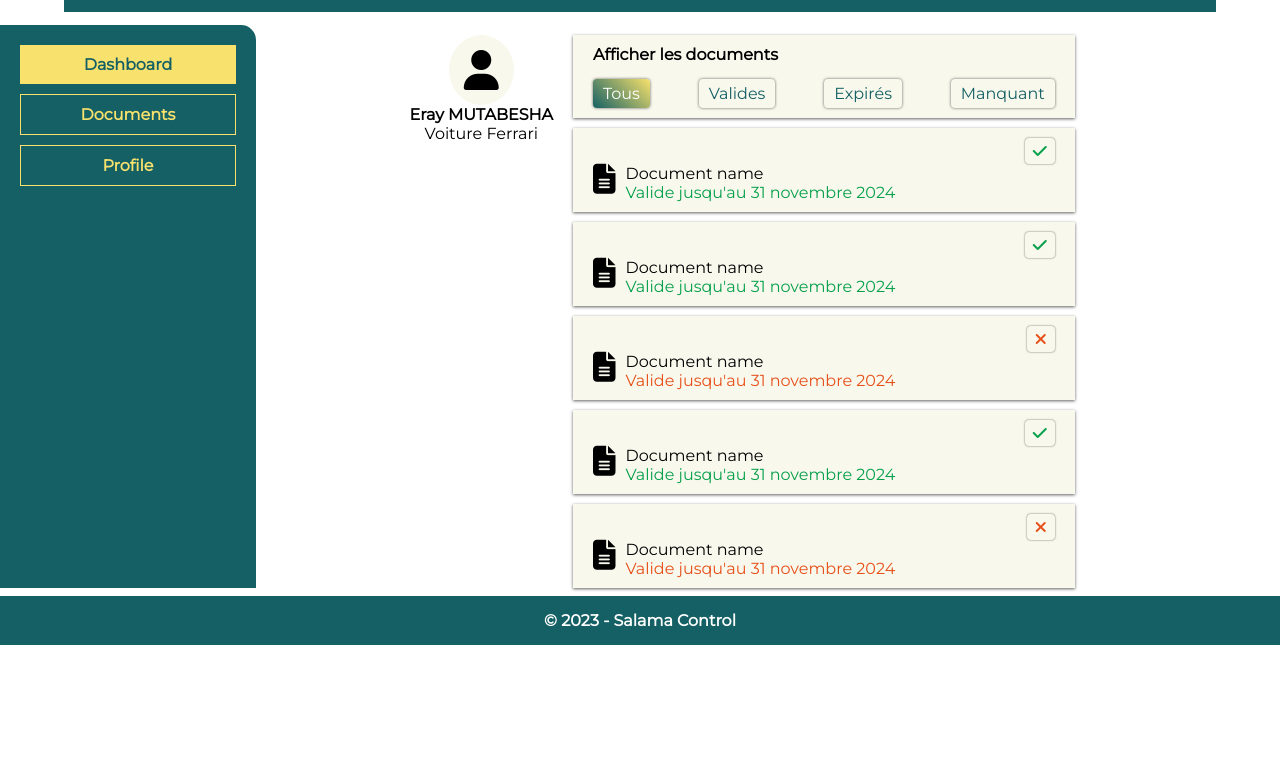
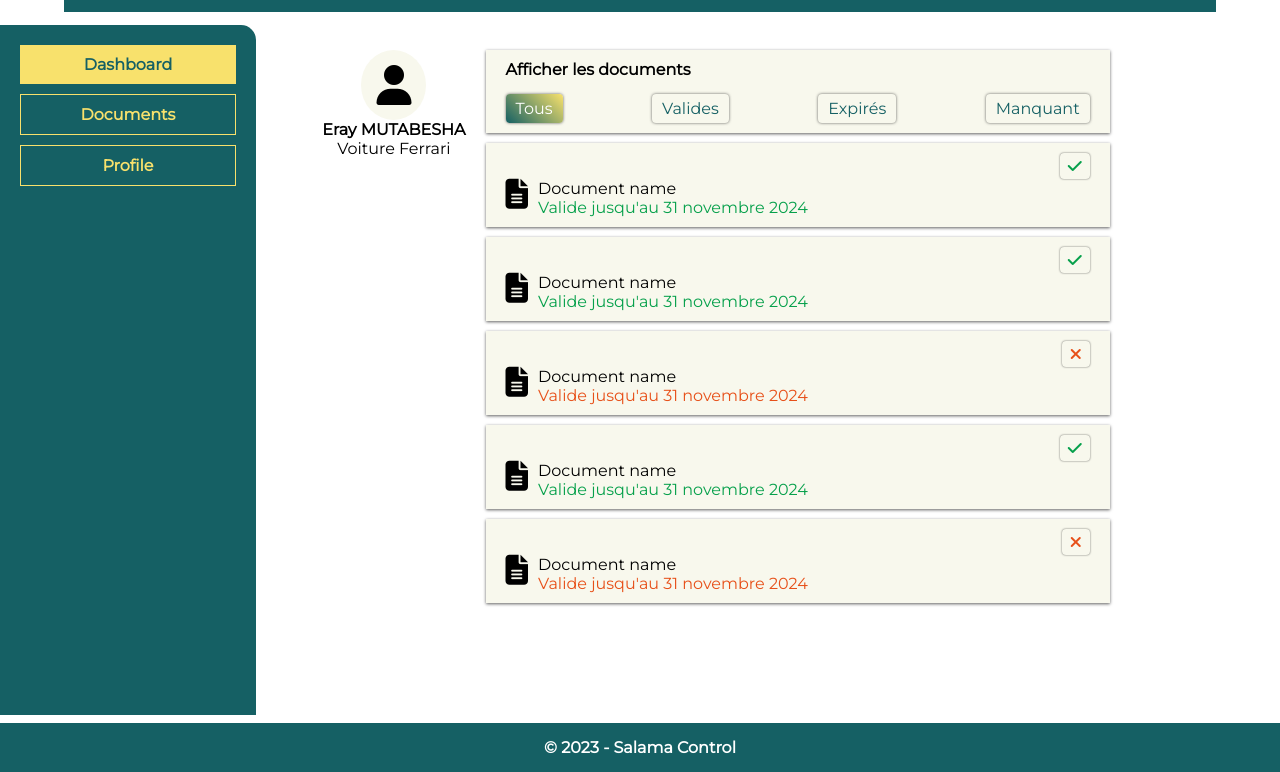
Before and after one commit to AnicetChiza/roulage, a plain HTML site: page views/document.html in a window 1280 px wide. Shown: the part 81-853 px from the top of the page. Before the commit the page ends 800 px from the top, so only its background shows below. Drawn offline with Linux system fonts and the light colour scheme; a web font is replaced by a local one.

Commit message:
add to my repository

```diff
--- a/sass/global/_template.scss
+++ b/sass/global/_template.scss
@@ -92,7 +92,6 @@ section{
 }
 nav{
     padding: 10px 20px;
-    margin-top: 5px;
     border-top-right-radius: 15px;
     background-color: var(--deepgreen);
 
--- a/sass/layouts/_breakpointDocument.scss
+++ b/sass/layouts/_breakpointDocument.scss
@@ -16,7 +16,6 @@
         section{
             .document-content{
                 width: 100%;
-                padding: 15px;
             }
         }
     }
--- a/sass/pages/_documents.scss
+++ b/sass/pages/_documents.scss
@@ -3,10 +3,12 @@
 
 section{
     .document-content{
-        width: 70%;
+        width: 90%;
+        height: 80vh;
+        overflow: auto;
         gap: 20px;
         margin: auto;
-        margin-top: 15px;
+        padding: 15px;
         @include display-flex;
         .profile {
             text-align: center;
```
Also changed, not shown: css/chauffeur.css, 1 other file.
